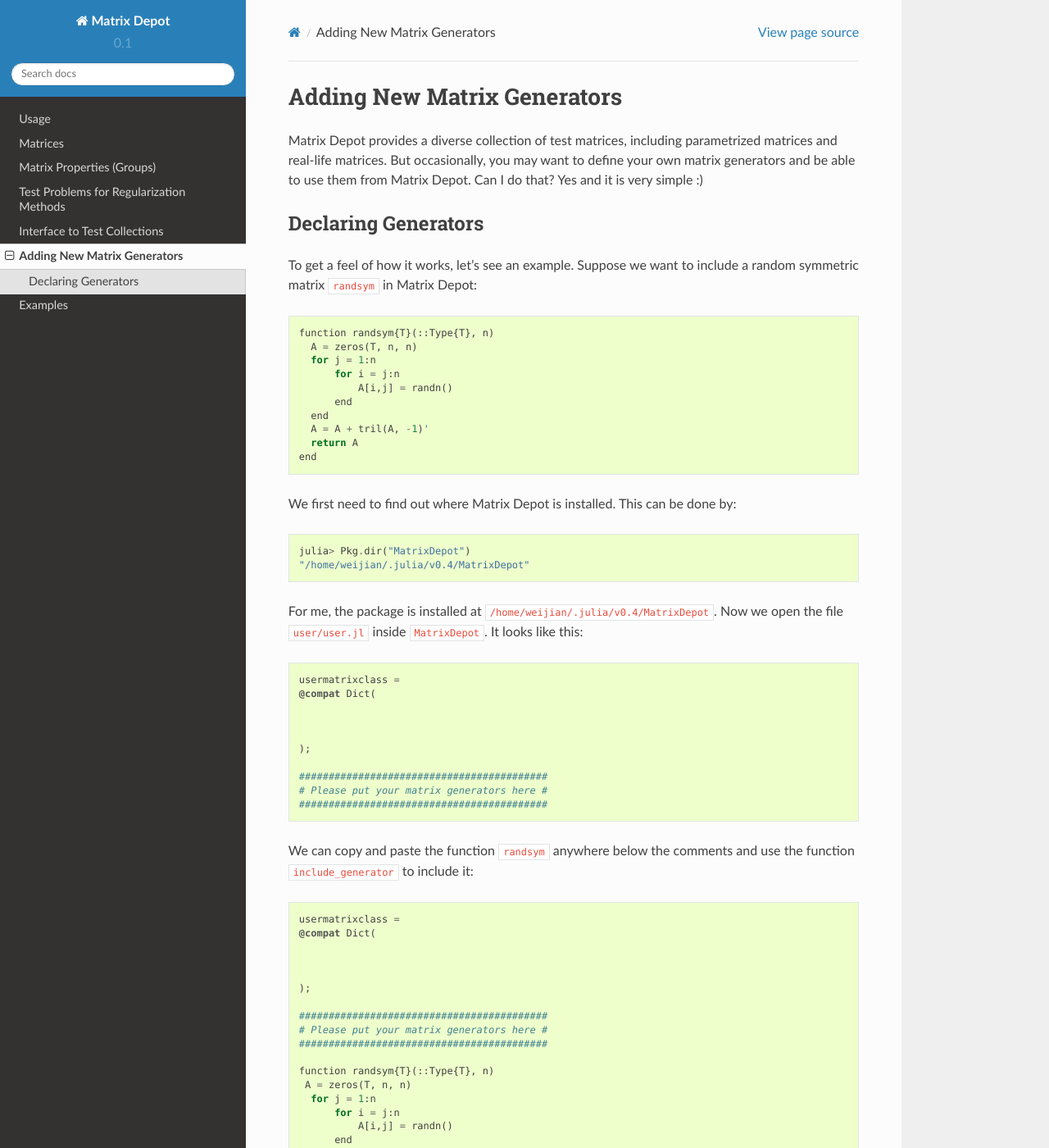
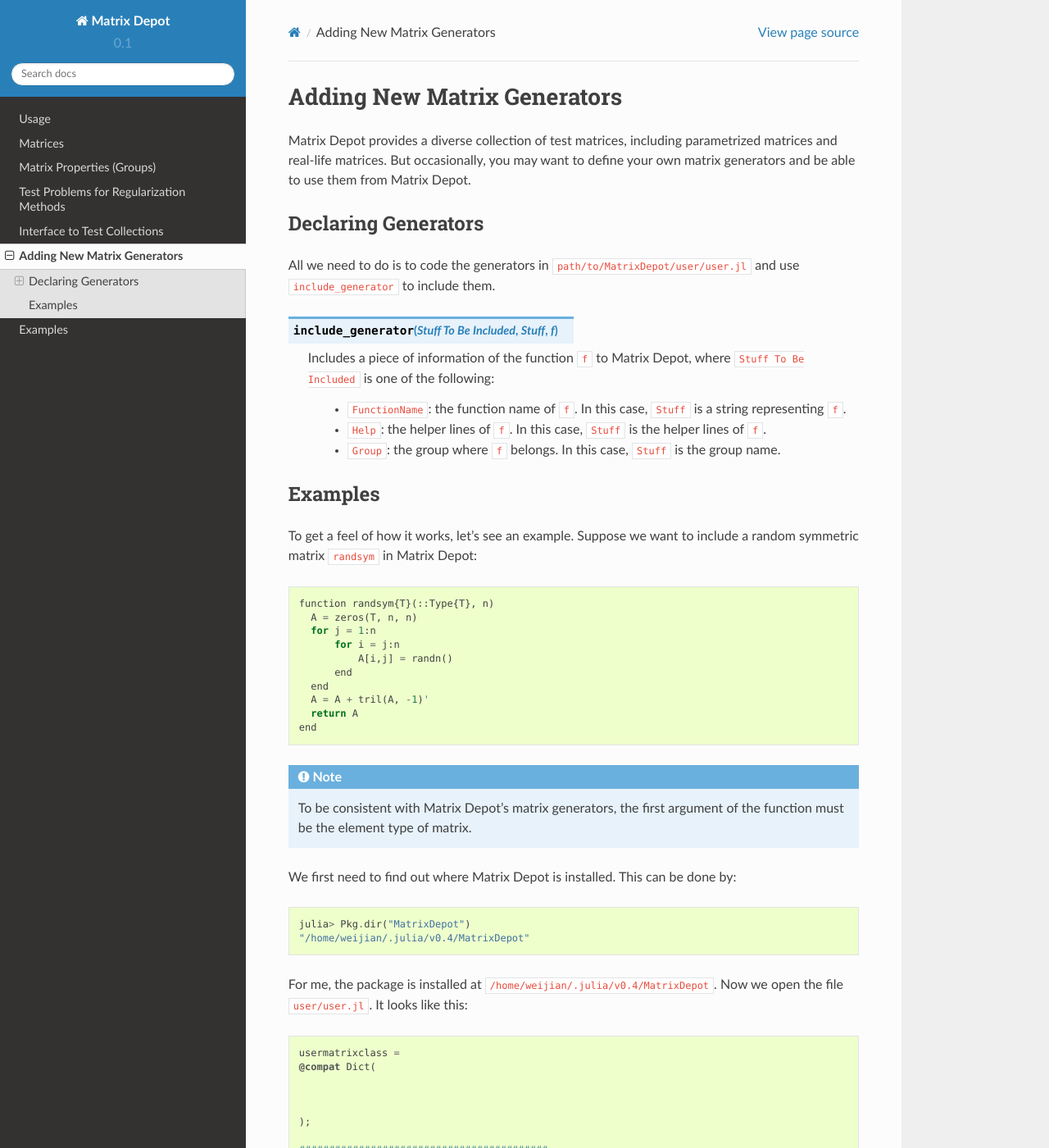
Before and after one commit to JuliaLinearAlgebra/MatrixDepot.jl, a Sphinx documentation site: the page built from doc/user.rst, in a window 1280 px wide and 1400 px high. Shown: the whole window at 82% size. Built offline with Sphinx 7.4.7 and the Read the Docs theme 2.0.0, drawn with Linux system fonts in a browser that asks for light colours; some of the changed text lies outside the part shown.

Commit message:
update doc to include function definition

```diff
--- a/doc/user.rst
+++ b/doc/user.rst
@@ -7,11 +7,32 @@
 test matrices, including parametrized matrices
 and real-life matrices. But occasionally, you
 may want to define your own matrix generators and
-be able to use them from Matrix Depot. Can I do that?
-Yes and it is very simple :)
+be able to use them from Matrix Depot.
 
 Declaring Generators
 --------------------
+
+All we need to do is to code the generators in
+``path/to/MatrixDepot/user/user.jl`` and use ``include_generator`` to
+include them.
+
+.. function:: include_generator(Stuff To Be Included, Stuff, f)
+
+   Includes a piece of information of the function ``f`` to Matrix Depot,
+   where ``Stuff To Be Included`` is one of the following:
+
+    * ``FunctionName``: the function name of ``f``. In this case,
+      ``Stuff`` is a string representing ``f``.
+
+    * ``Help``: the helper lines of ``f``. In this case, ``Stuff``
+      is the helper lines of ``f``.
+
+    * ``Group``: the group where ``f`` belongs. In this case,
+      ``Stuff`` is the group name.
+
+
+Examples
+---------
 
 To get a feel of how it works, let's see an example.
 Suppose we want to include a random symmetric matrix ``randsym``
@@ -28,6 +49,11 @@
     return A
   end
 
+.. note::
+   To be consistent with Matrix Depot's matrix generators,
+   the first argument of the function must be the
+   element type of matrix.
+
 We first need to find out where Matrix Depot is installed. This
 can be done by::
 
@@ -36,7 +62,7 @@
 
 For me, the package is installed at
 ``/home/weijian/.julia/v0.4/MatrixDepot``. Now we open the file
-``user/user.jl`` inside ``MatrixDepot``. It looks like this::
+``user/user.jl``. It looks like this::
 
   usermatrixclass =
   @compat Dict(
@@ -141,3 +167,28 @@
   "rohess"
   "rosser"
   "wathen"
+
+  julia> matrixdepot("symmetric")
+  22-element Array{ASCIIString,1}:
+  "cauchy"
+  "circul"
+  "clement"
+  "dingdong"
+  "fiedler"
+  "hankel"
+  "hilb"
+  "invhilb"
+  "kms"
+  "lehmer"
+  ⋮
+  "pascal"
+  "pei"
+  "poisson"
+  "prolate"
+  "randcorr"
+  "randsym"
+  "tridiag"
+  "wathen"
+  "wilkinson"
+
+Notice ``randsym`` is now part of the group ``symmetric`` and ``random``.
```
